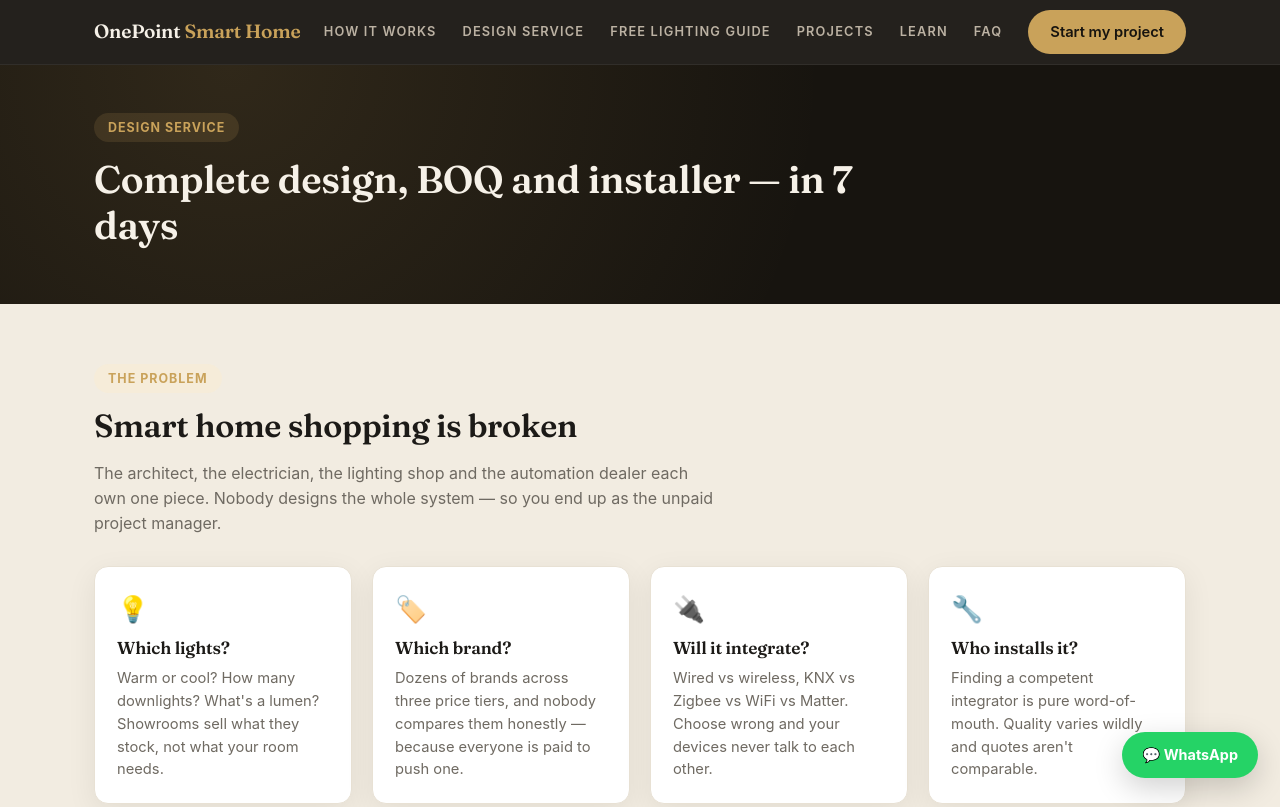
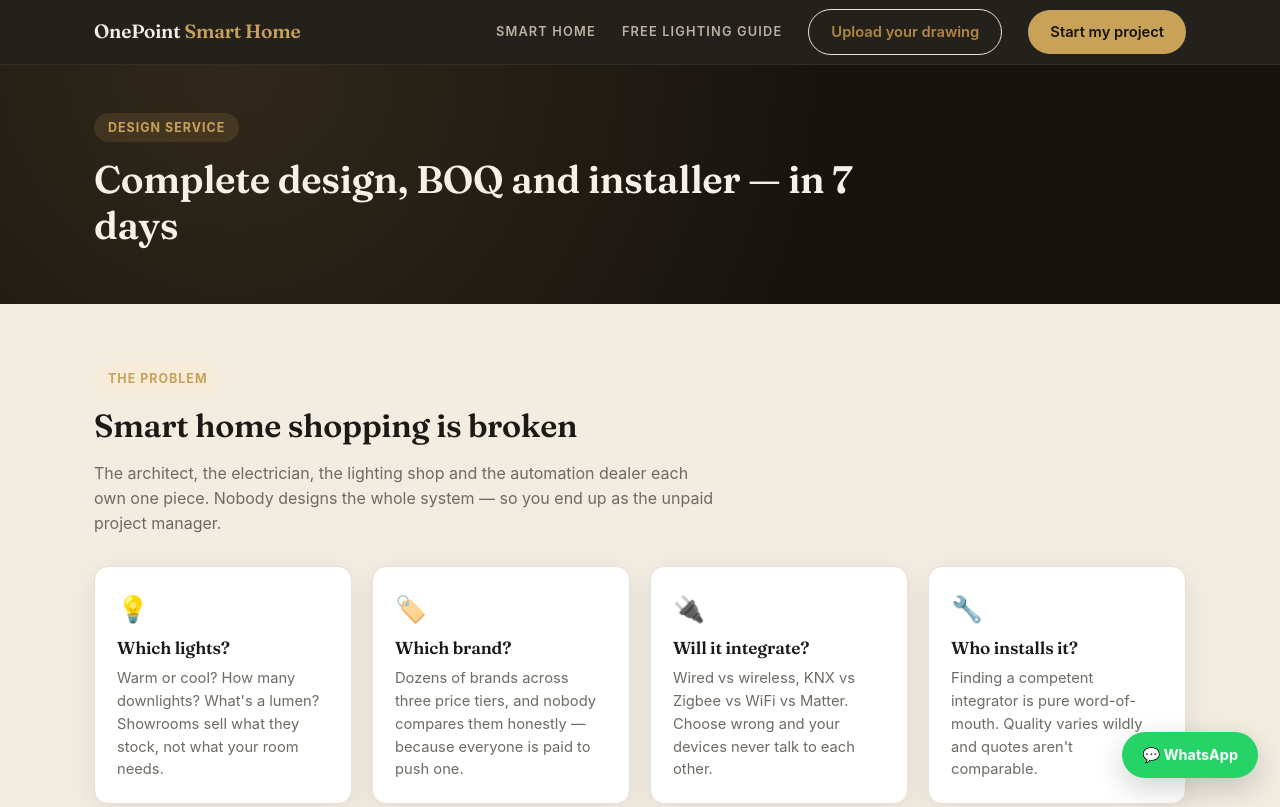
Before and after one commit to singh2528/lighting-comparison-app, a plain HTML site: page services.html in a window 1280 px wide. Shown: the top 807 px of the page. Drawn offline with Linux system fonts and the light colour scheme.

Commit message:
Add files via upload

```diff
--- a/services.html
+++ b/services.html
@@ -13,13 +13,10 @@
   <div class="wrap nav">
     <a class="logo" href="index.html">OnePoint <span>Smart Home</span></a>
     <nav class="nav-links">
-      <a href="#how">How it works</a>
-      <a href="#service">Design service</a>
+      <a href="smart-home.html">Smart Home</a>
       <a href="lighting-guide.html">Free lighting guide</a>
-      <a href="projects.html">Projects</a>
-      <a href="#knowledge">Learn</a>
-      <a href="#faq">FAQ</a>
-      <a class="btn" href="#service">Start my project</a>
+      <a class="btn ghost" href="#contact">Upload your drawing</a>
+      <a class="btn" href="lighting.html">Start my project</a>
     </nav>
   </div>
 </header>
@@ -170,7 +167,9 @@
       </div>
       <div>
         <h4>Platform</h4>
-        <a href="#how">How it works</a>
+        <a href="index.html">Home</a>
+        <a href="lighting.html">Lighting comparison</a>
+        <a href="smart-home.html">Smart Home</a>
         <a href="#service">Design service</a>
         <a href="lighting-guide.html">Free lighting guide</a>
         <a href="projects.html">Projects</a>
```
Also changed, not shown: lighting-guide.html (+4 -6 lines).
